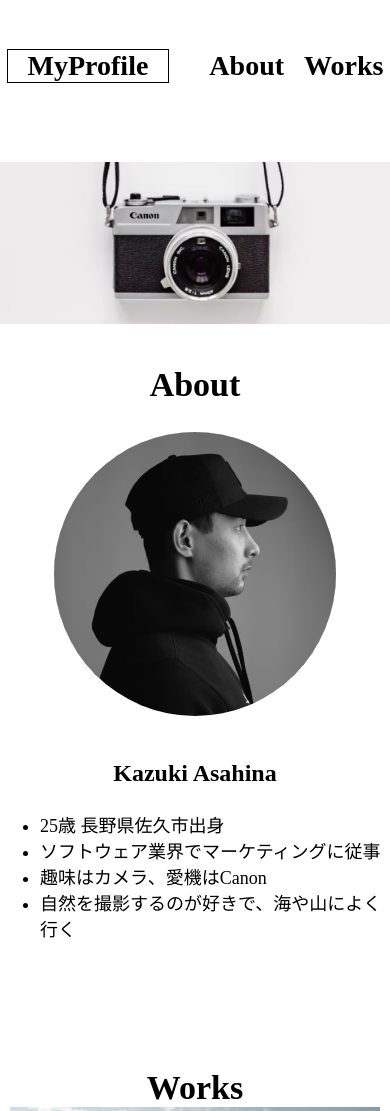
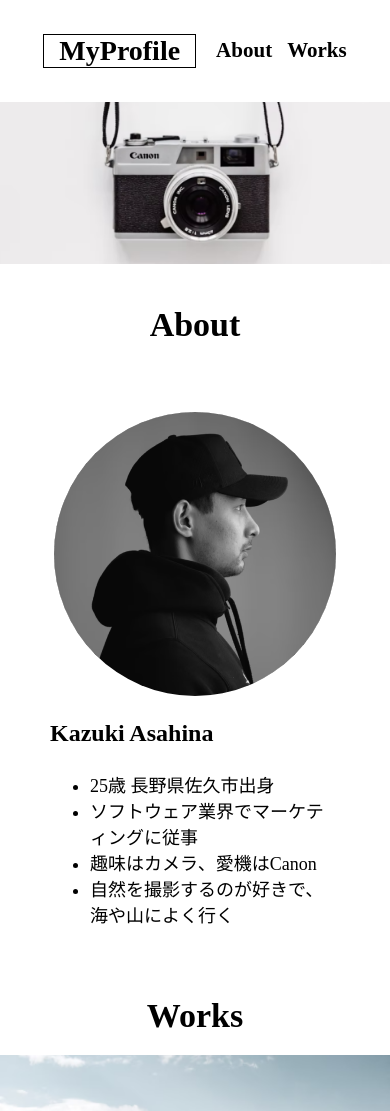
Before and after one commit to Kiyuco/html-css-practical, a plain HTML site: page kadai_001/index.html in a window 390 px wide. Shown: the top 1111 px of the page. Drawn offline with Linux system fonts and the light colour scheme.

Commit message:
kadai_001再提出

```diff
--- a/kadai_001/index.html
+++ b/kadai_001/index.html
@@ -47,7 +47,7 @@
     <section class="works-inner">
       <div>
         <img src="images/works1.png" alt="日本海" class="images-pic">
-        <p>新潟に訪れた際に、日本海の<br>雄大さに魅了されて撮影した1枚</p>
+        <p>新潟に訪れた際に、日本海の雄大さに魅了されて撮影した1枚</p>
       </div>
       <div >
         <img src="images/works2.png" alt="御嶽山" class="images-pic">
--- a/kadai_001/style.css
+++ b/kadai_001/style.css
@@ -59,10 +59,11 @@ width: 100%;
 .about-inner {
   display:flex;
   justify-content:center;
-  gap: 100px;
+  gap: 80px;
   max-width: 960px;
   margin: 0 auto;
   align-items: center;
+  padding: 0 10px;
 }
 
 .about-inner img{
@@ -77,11 +78,8 @@ width: 100%;
   font-size: 18px;
 }
 
-/*works*/
-.works {
-padding:100px 0;
-}
 
+/*Works*/
 .works h2{
   text-align:center;
   font-size: 34px;
@@ -93,8 +91,24 @@ padding:100px 0;
   display:flex;
   justify-content:center;
   gap: 30px;
-  margin:auto 0;
+  margin:0 auto;
+  max-width: 960px;
+
 }
+
+.works-inner > div {
+  width:calc((100% - 60px)/3);
+}
+
+
+.images-pic {
+  max-width:100%;
+  height: auto;
+  vertical-align: bottom;
+}
+
+
+
 
 /*footer*/
 .footer {
@@ -108,56 +122,70 @@ padding:100px 0;
 @media (max-width: 767px) {
 
 .header {
-  display:flex;
+  display: flex;
   justify-content: center;
+  width: 100%;
+  margin: 0 auto;
+  align-items: center;
+  padding: 15px 0;
+
+}
+
+nav ul{
+  display: flex;
+  list-style: none;
+  gap: 15px;
+  padding-left:20px;
 
 }
 
   .header-logo{
   font-size: 28px;
+  padding: 0 15px;
 }
 
+
 nav a{
-  font-size:28px;
+  font-size:21px;
 }
-.main-pic img{
-  width: 100%;
-  padding-top:30px;
-  }
+
 
   .about {
-    padding:10px 0;
+    padding:10px 0 30px 0;
   }
 
   .about-inner {
     display: flex;
     flex-direction: column;
-    gap:20px;
+    gap:0;
+    padding:40px 0 0;
   }
 
 
   .about-inner h3{
-    text-align:center;
+    text-align: left;
+    padding-left:50px;
   }
 
   #works {
-    padding:0;
+    padding:40px 0 20px 0;
     margin:0;
     }
 
   .works-inner {
-    display:flex;
     flex-direction: column;
-    justify-content:center;
-    gap: 30px;
-    margin:auto 0;
+  }
+
+
+  .inner-container {
+    font-size: 18px;
+    margin:0 50px;
   }
 
 
   .works-inner > div {
-    margin:0 10px;
+    width:auto;
   }
-
   .works-inner p {
     text-align: center;
   }
```
